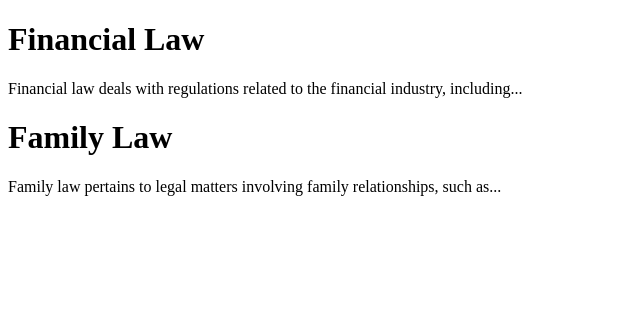
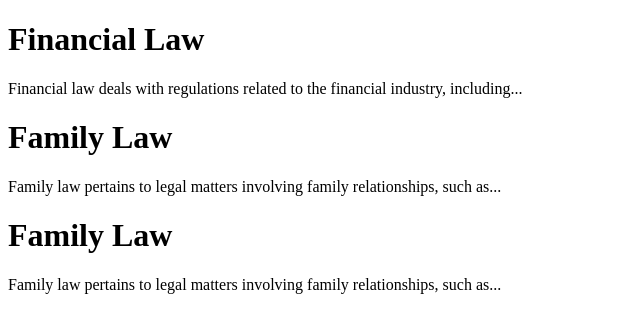
Before and after one commit to ShaktiStark/laws2, a plain HTML site: page index.html in a window 1280 px wide. Shown: the whole page, without its empty margins (0-640 px from the left). Drawn offline with Linux system fonts and the light colour scheme.

Commit message:
Update index.html

```diff
--- a/index.html
+++ b/index.html
@@ -13,5 +13,9 @@
         <p>Family law pertains to legal matters involving family relationships, such as...</p>
     </div>
     <!-- Add more legal cases as needed -->
+     <div class="CriminalLaw">
+        <h1>Family Law</h1>
+        <p>Family law pertains to legal matters involving family relationships, such as...</p>
+    </div>
 </body>
 </html>
```
